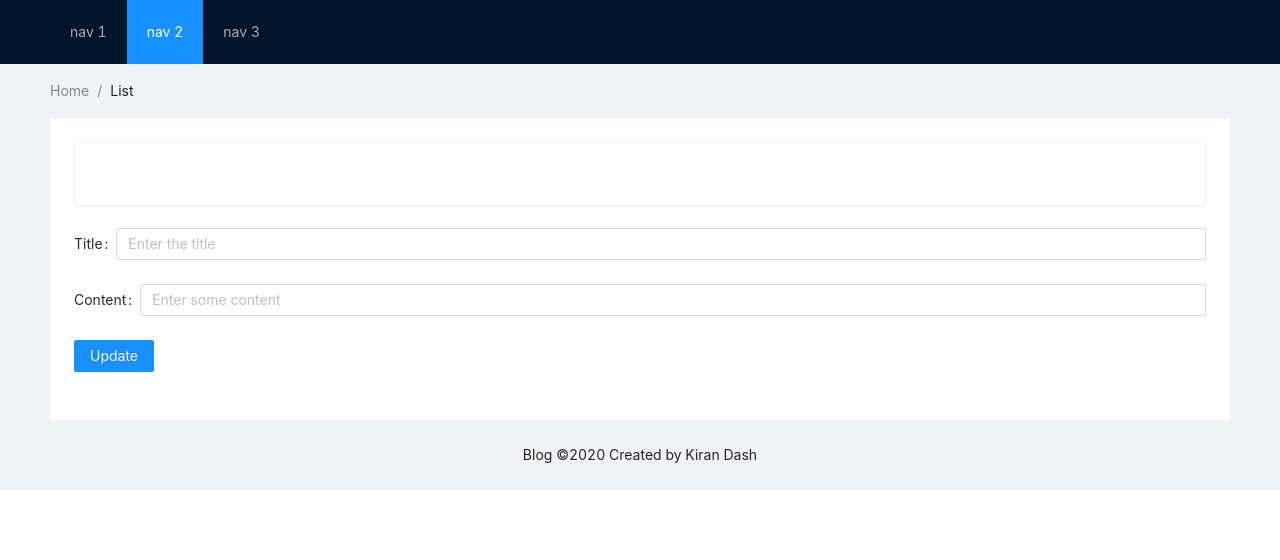
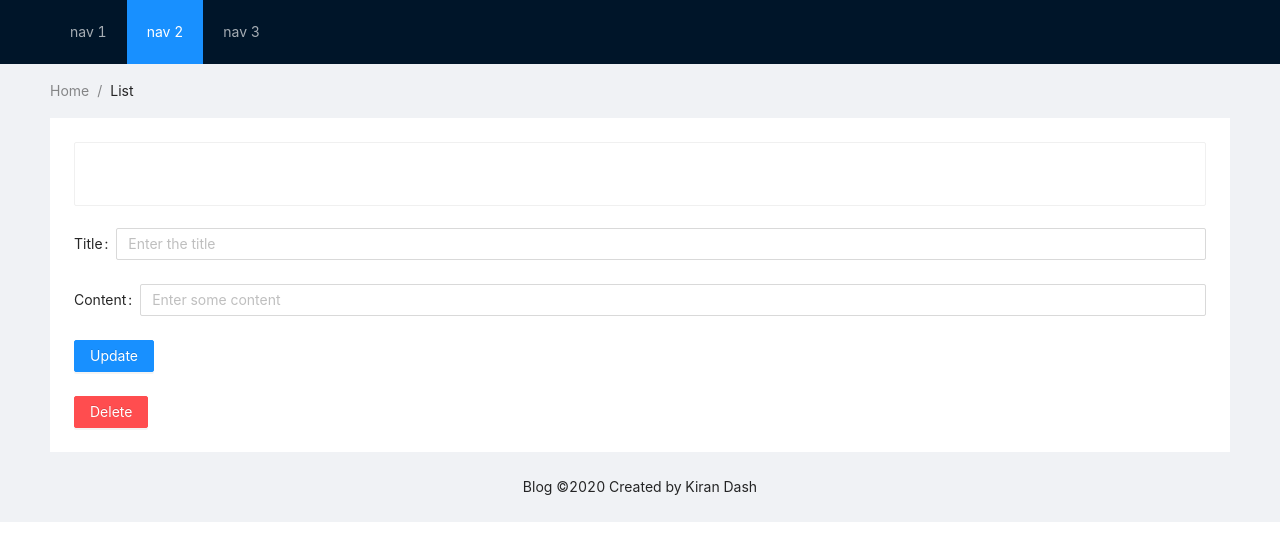
Before and after one commit to kirandash/django, a React (Create React App) app in the folder blog/frontend/gui/: page /1 in a window 1280 px wide. Shown: the top 560 px of the page. Built offline with nearby package versions, Linux system fonts and the light colour scheme; no server answers.

Commit message:
Blog FE - 8.3 Handling Delete - FE

```diff
--- a/blog/frontend/gui/src/components/Form.js
+++ b/blog/frontend/gui/src/components/Form.js
@@ -15,7 +15,10 @@ const CustomForm = (props) => {
                     title: title,
                     content: content
                 })
-                    .then(res => console.log(res))
+                    .then(res => {
+                        console.log(res);
+                        window.location.reload(); // not recommended, better update using state
+                    })
                     .catch(err => console.log(err));
             case 'put':
                 return axios.put(`http://127.0.0.1:8000/api/articles/${props.articleID}/`, {
--- a/blog/frontend/gui/src/containers/ArticleDetailView.js
+++ b/blog/frontend/gui/src/containers/ArticleDetailView.js
@@ -1,6 +1,6 @@
 import React from 'react';
 import axios from 'axios';
-import { Card } from 'antd'; // https://ant.design/components/card/
+import { Form, Button, Card } from 'antd'; // https://ant.design/components/card/
 
 import CustomForm from '../components/Form';
 
@@ -22,6 +22,15 @@ class ArticleDetail extends React.Component {
             })
     }
 
+    handleDelete = event => {
+        const articleID = this.props.match.params.articleID; // To get articleID from Routes
+        axios.delete(`http://127.0.0.1:8000/api/articles/${articleID}`).then(() => {
+            this.props.history.push('/'); // Navigate to root
+            this.forceUpdate(); // Force update of component to rerender ArticleListView.js and API calls will happen again. Not recommened. Use state instead or better redux store.
+            // Force update is only available for class based components
+        });
+    }
+
     render() {
         return (
             <div>
@@ -33,6 +42,9 @@ class ArticleDetail extends React.Component {
                     requestType='put'
                     articleID={this.props.match.params.articleID}
                     btnText='Update' />
+                <Form onFinish={this.handleDelete}>
+                    <Button type="danger" htmlType="submit">Delete</Button>
+                </Form>
             </div>
         )
     }
```
Also changed, not shown: 2 other files (tests, documents, lock files or other folders).
